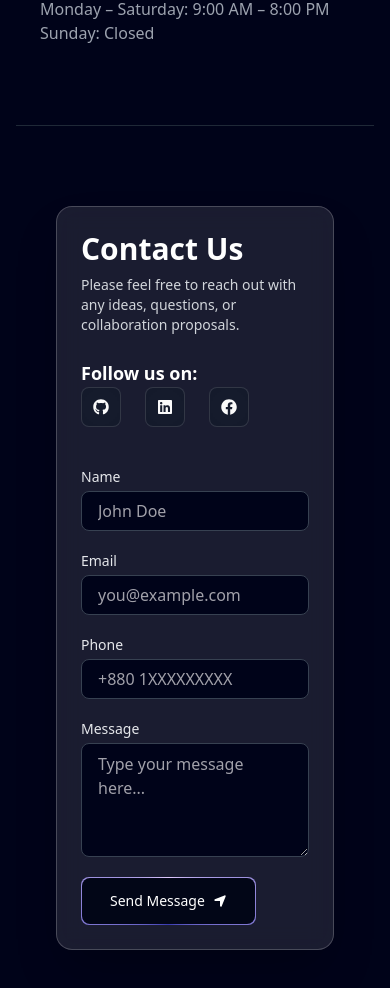
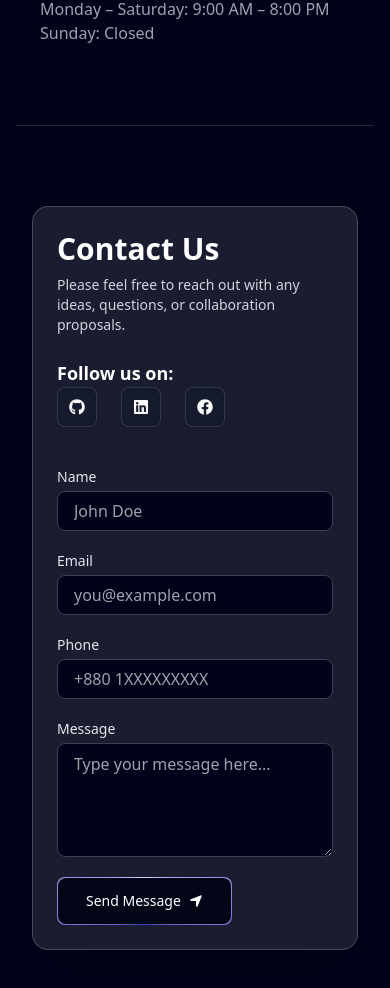
Before and after one commit to ninazmul/artistycode-studio, a Next.js app: page /contact in a window 390 px wide. Shown: the part 780-1768 px from the top of the page. Built offline with nearby package versions, Linux system fonts and the light colour scheme.

Commit message:
Contact Page upated

```diff
--- a/app/contact/page.tsx
+++ b/app/contact/page.tsx
@@ -40,7 +40,7 @@ export default async function ContactPage() {
           </div>
         </div>
       </section>
-      <section className="px-6 md:px-16 py-20 space-y-6">
+      <section className="py-20 space-y-6">
         <ContactUs />
       </section>
     </main>
```
